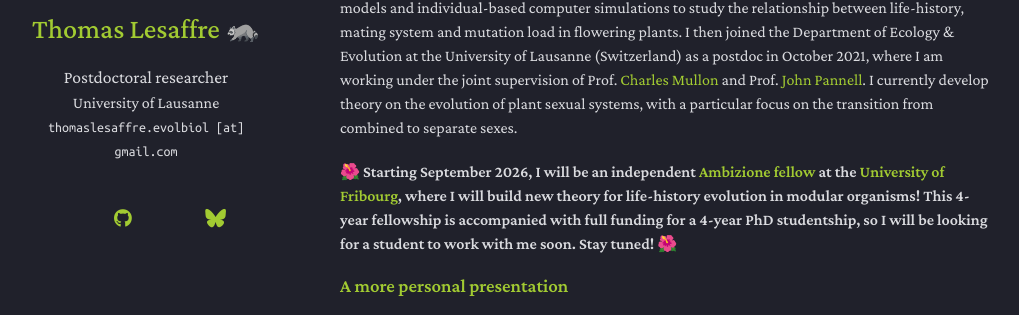
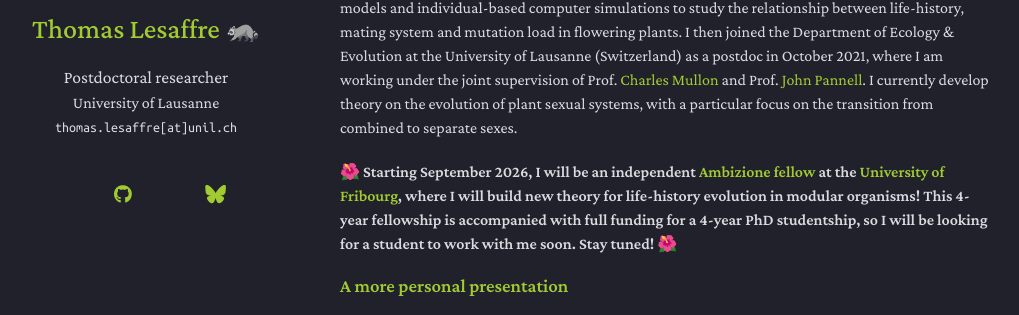
Before and after one commit to Thomas-Lesaffre/thomas-lesaffre.github.io, a Jekyll site: the page built from index.md, in a window 1280 px wide. Shown: the part 201-516 px from the top of the page, without its empty margins (130-1149 px from the left). Built offline with Jekyll 4.4.1, drawn with Linux system fonts in a browser that asks for light colours; a style sheet for code colours, icons or effects is not loaded; our own code applies the rules of GitHub Pages for plain Markdown files.

Commit message:
Update _config.yml

```diff
--- a/_config.yml
+++ b/_config.yml
@@ -8,7 +8,7 @@ include: ["_pages"]
 title: Thomas Lesaffre
 position: Postdoctoral researcher
 affiliation: University of Lausanne
-email: thomaslesaffre.evolbiol [at] gmail.com
+email: thomas.lesaffre[at]unil.ch
 
 # Search Engine Optimization (SEO)
 # The following information is used to improve the website traffic from search engines, e.g., Google.
```
